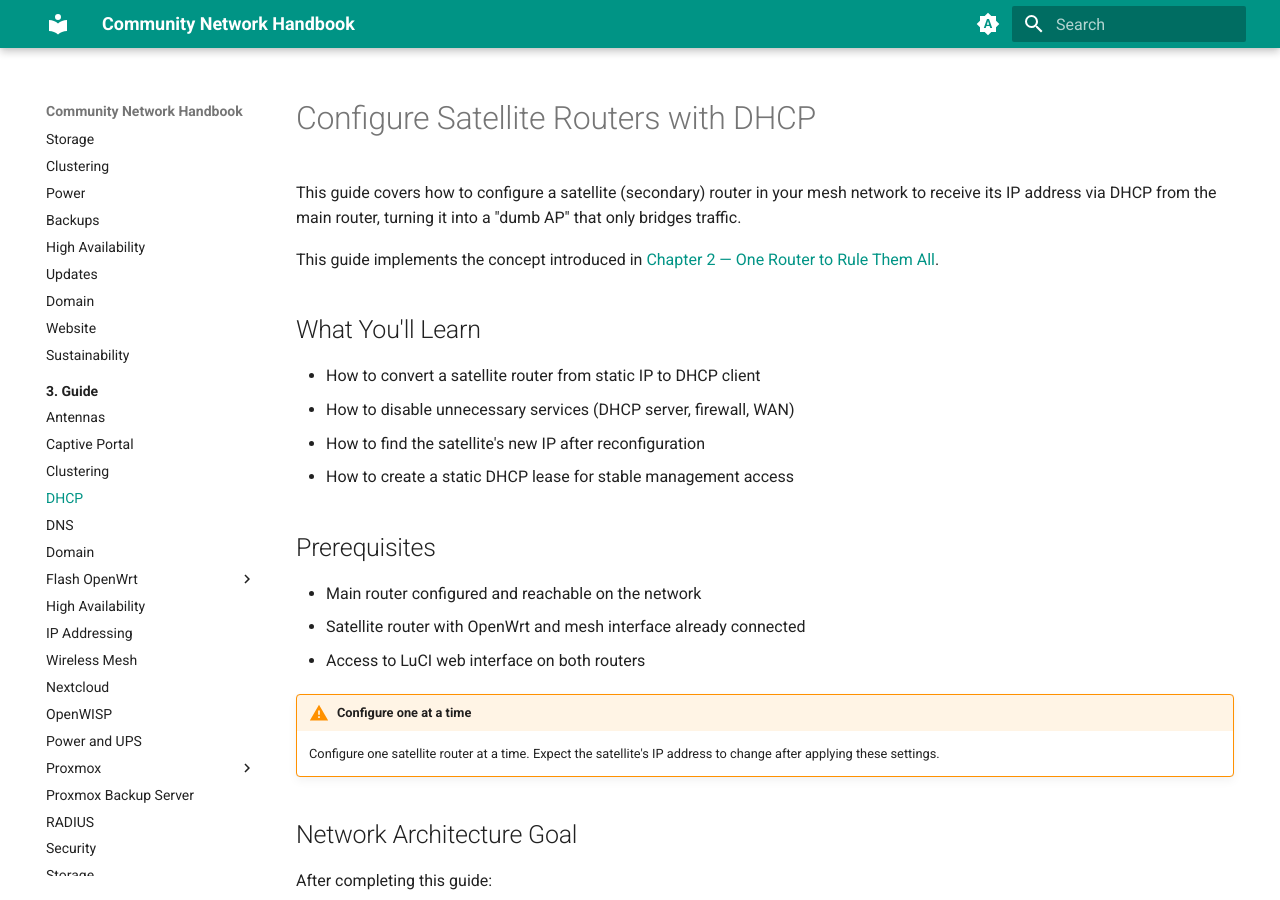
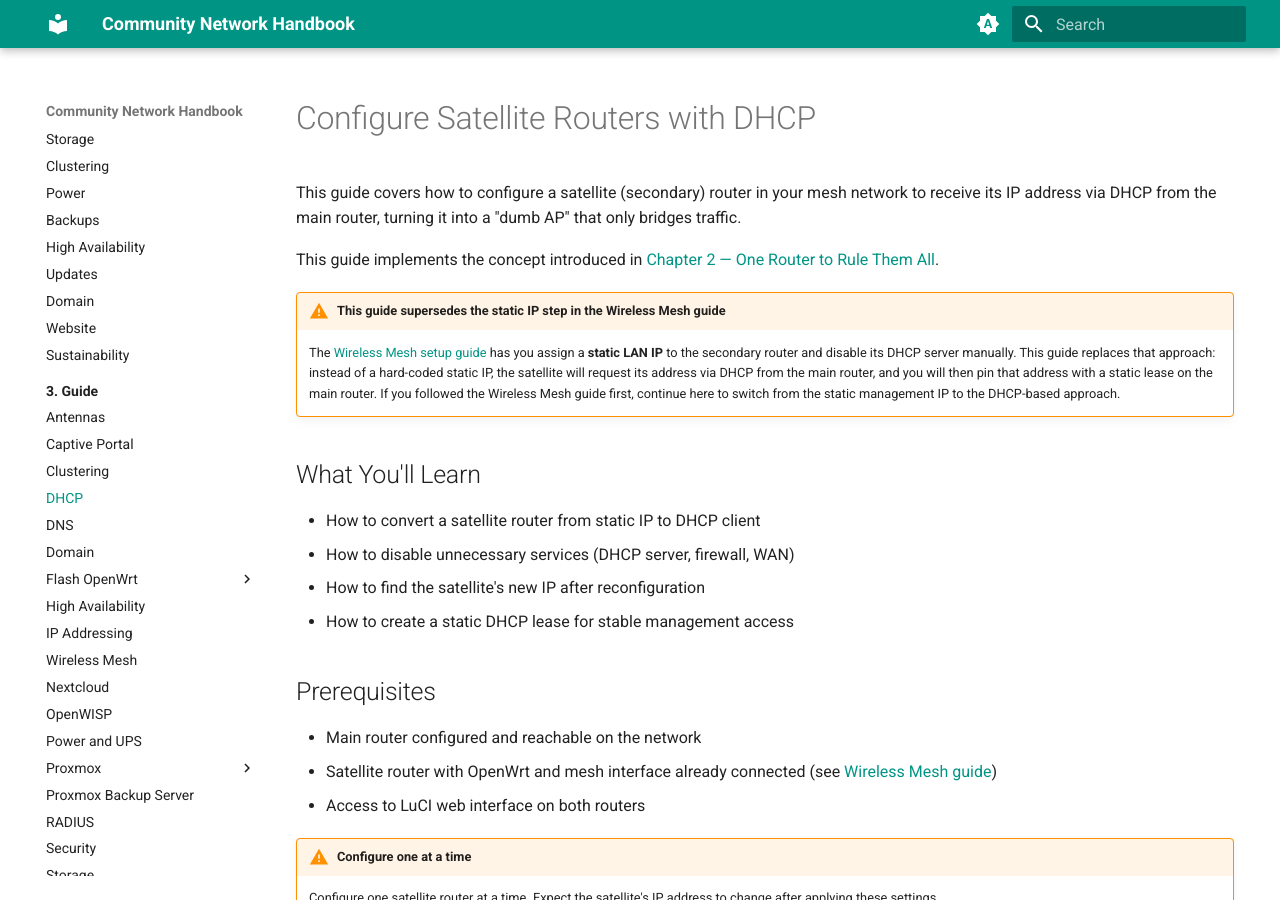
Before and after one commit to aucoop/Community-Network-Handbook, an MkDocs documentation site: the page built from docs/3-Guide/DHCP/index.md, in a window 1280 px wide and 900 px high. Built offline with MkDocs 1.6.1 and Material for MkDocs 9.7.7, drawn with Linux system fonts in a browser that asks for light colours.

Commit message:
Add cross-reference to Wireless Mesh guide and supersession note in DHCP guide intro
Agent-Logs-Url: https://github.com/aucoop/Community-Network-Handbook/sessions/fe64f6c6-78c6-4697-894f-95046abed79a

Co-authored-by: sergio-gimenez <42917235+sergio-gimenez@users.noreply.github.com>

```diff
--- a/docs/3-Guide/DHCP/index.md
+++ b/docs/3-Guide/DHCP/index.md
@@ -3,6 +3,9 @@
 This guide covers how to configure a satellite (secondary) router in your mesh network to receive its IP address via DHCP from the main router, turning it into a "dumb AP" that only bridges traffic.
 
 This guide implements the concept introduced in [Chapter 2 — One Router to Rule Them All](../../2-Imaginary-Use-Case/2.2-Expanding-Coverage/2.2.4-DHCP-Satellite.md).
+
+!!! warning "This guide supersedes the static IP step in the Wireless Mesh guide"
+    The [Wireless Mesh setup guide](../Wireless-Mesh/index.md) has you assign a **static LAN IP** to the secondary router and disable its DHCP server manually. This guide replaces that approach: instead of a hard-coded static IP, the satellite will request its address via DHCP from the main router, and you will then pin that address with a static lease on the main router. If you followed the Wireless Mesh guide first, continue here to switch from the static management IP to the DHCP-based approach.
 
 ## What You'll Learn
 
@@ -14,7 +17,7 @@ This guide implements the concept introduced in [Chapter 2 — One Router to Rul
 ## Prerequisites
 
 - Main router configured and reachable on the network
-- Satellite router with OpenWrt and mesh interface already connected
+- Satellite router with OpenWrt and mesh interface already connected (see [Wireless Mesh guide](../Wireless-Mesh/index.md))
 - Access to LuCI web interface on both routers
 
 !!! warning "Configure one at a time"
```
